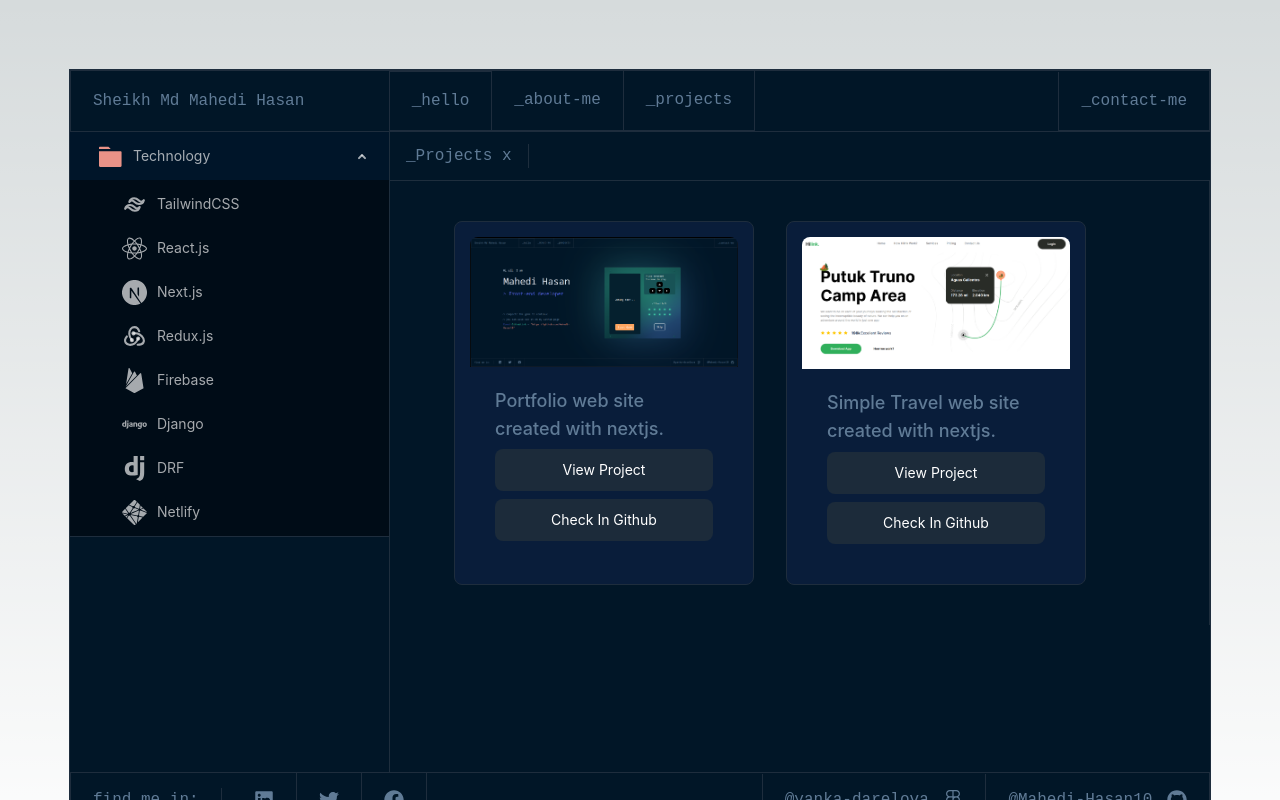
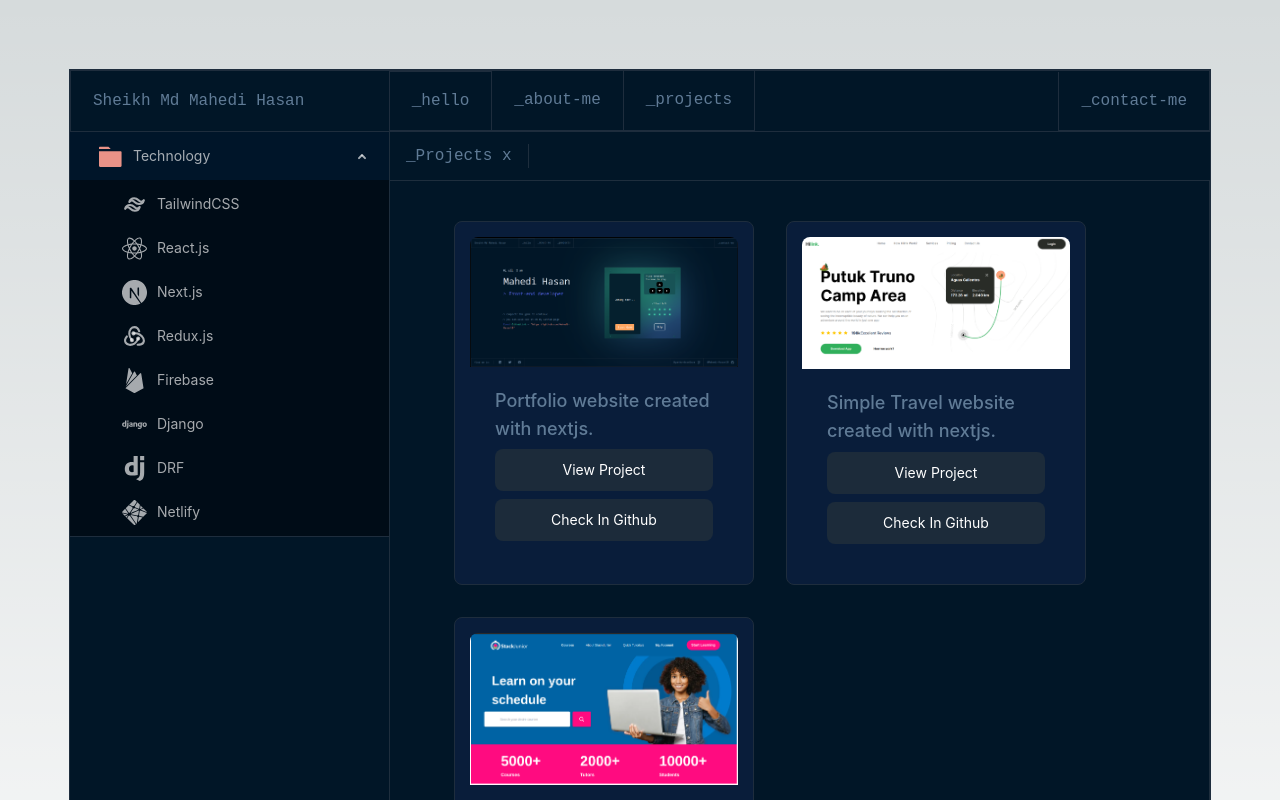
Before and after one commit to Mahedi-Hasan10/NexTPortfolio, a Next.js app: page /project in a window 1280 px wide. Shown: the top 800 px of the page. Built offline with nearby package versions, Linux system fonts and the light colour scheme.

Commit message:
project updated

```diff
--- a/components/projects/Projects.jsx
+++ b/components/projects/Projects.jsx
@@ -6,7 +6,7 @@ const Projects = () => {
       <div className="container  mx-auto ">
         <div className="flex flex-wrap  gap-8">
           <ProjectCard
-            shortDes="Portfolio web site created with nextjs."
+            shortDes="Portfolio website created with nextjs."
             imageSrc={"/projects/project1.png"}
             DeployLink="https://next-portfolio-5n3a.vercel.app/"
             githubLink="https://github.com/Mahedi-Hasan10/NextPortfolio"
@@ -14,10 +14,18 @@ const Projects = () => {
 
           />
           <ProjectCard
-            shortDes="Simple Travel web site created with nextjs."
+            shortDes="Simple Travel website created with nextjs."
             imageSrc={"/projects/project2.png"}
             DeployLink="https://travel-app-chi-pink.vercel.app/"
             githubLink="https://github.com/Mahedi-Hasan10/travel_app"
+            technology="Next.js"
+
+          />
+          <ProjectCard
+            shortDes="Simple Educational website created with nextjs."
+            imageSrc={"/projects/project3.png"}
+            DeployLink="stack-junior-jni6.vercel.app"
+            githubLink="https://github.com/Mahedi-Hasan10/stack-junior"
             technology="Next.js"
 
           />
```
Also changed, not shown: public/projects/project3.png (added).
